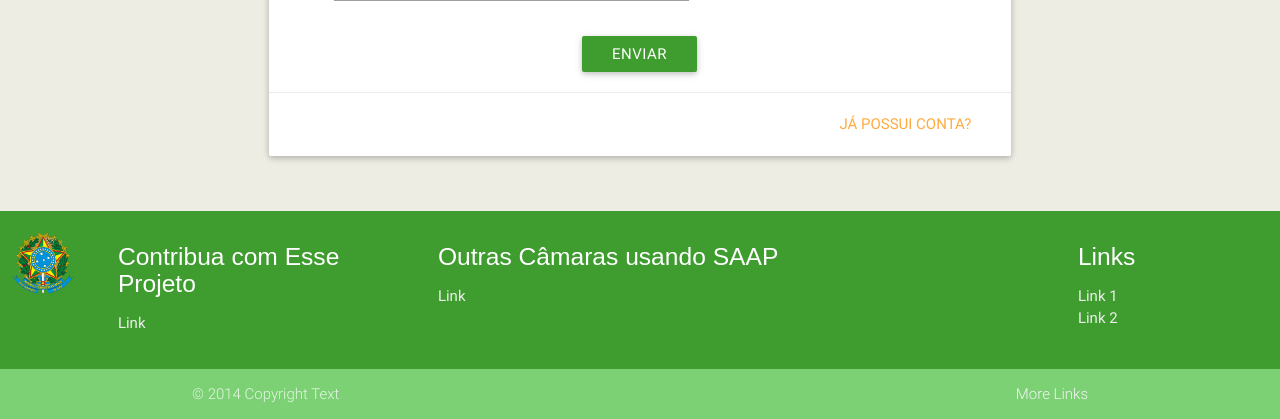
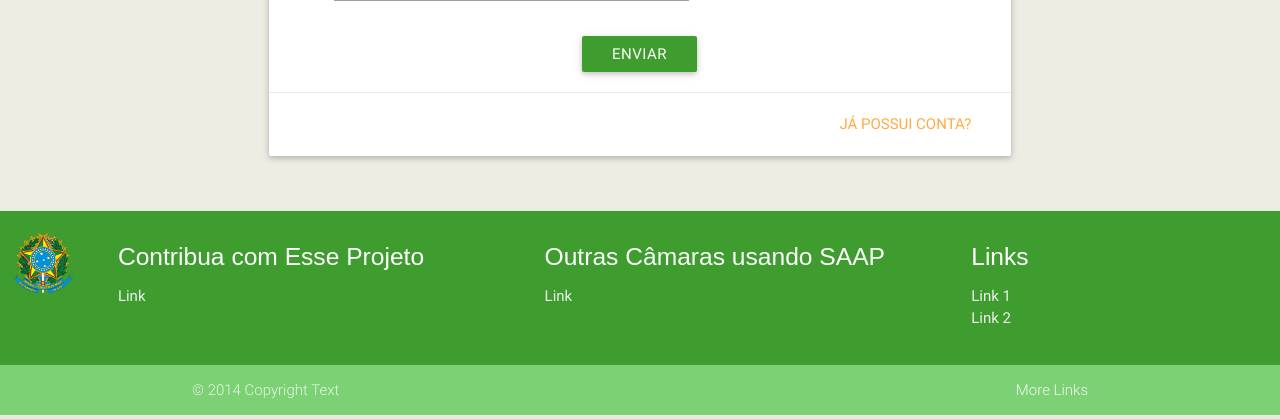
Before and after one commit to fga-eps-mds/2016.2-SAAP, a Django app: page /cadastro/ in a window 1280 px wide. Shown: the part 885-1304 px from the top of the page. Run offline with Django 3.2, Linux system fonts and the light colour scheme; some libraries are stand-ins or nearby versions.

Commit message:
Reposiciona os links do rodapé padrão.

```diff
--- a/saap/default/templates/rodape.html
+++ b/saap/default/templates/rodape.html
@@ -6,19 +6,19 @@
                     <img src="../static/images/brasao-da-republica-dark-green.png" height="64" class="responsive-image" width="64">
                 </a>
             </div>
-            <div class="col s12 m4 l3">
+            <div class="col s12 m4 l4">
                 <h5 class="white-text">Contribua com Esse Projeto</h5>
                 <ul>
                     <li><a class="grey-text text-lighten-3" href="#!">Link</a></li>
                 </ul>
             </div>
-            <div class="col s12 m4 l6">
+            <div class="col s12 m4 l4">
                 <h5 class="white-text">Outras Câmaras usando SAAP</h5>
                 <ul>
                     <li><a class="grey-text text-lighten-3" href="#!">Link</a></li>
                 </ul>
             </div>
-            <div class="col s12 m4 l2">
+            <div class="col s12 m4 l3">
                 <h5 class="white-text">Links</h5>
                 <ul>
                     <li><a class="grey-text text-lighten-3" href="#!">Link 1</a></li>
```
